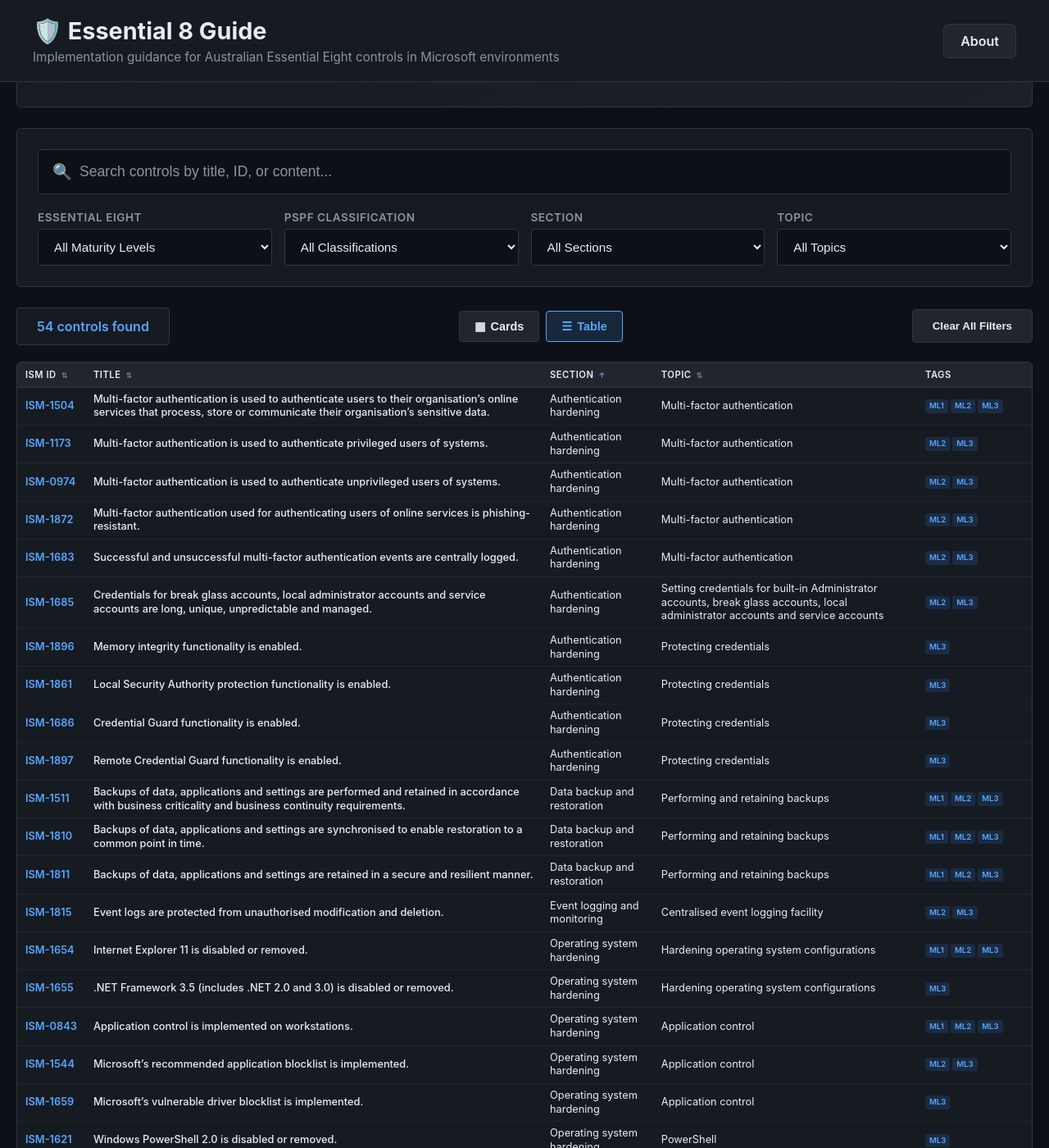
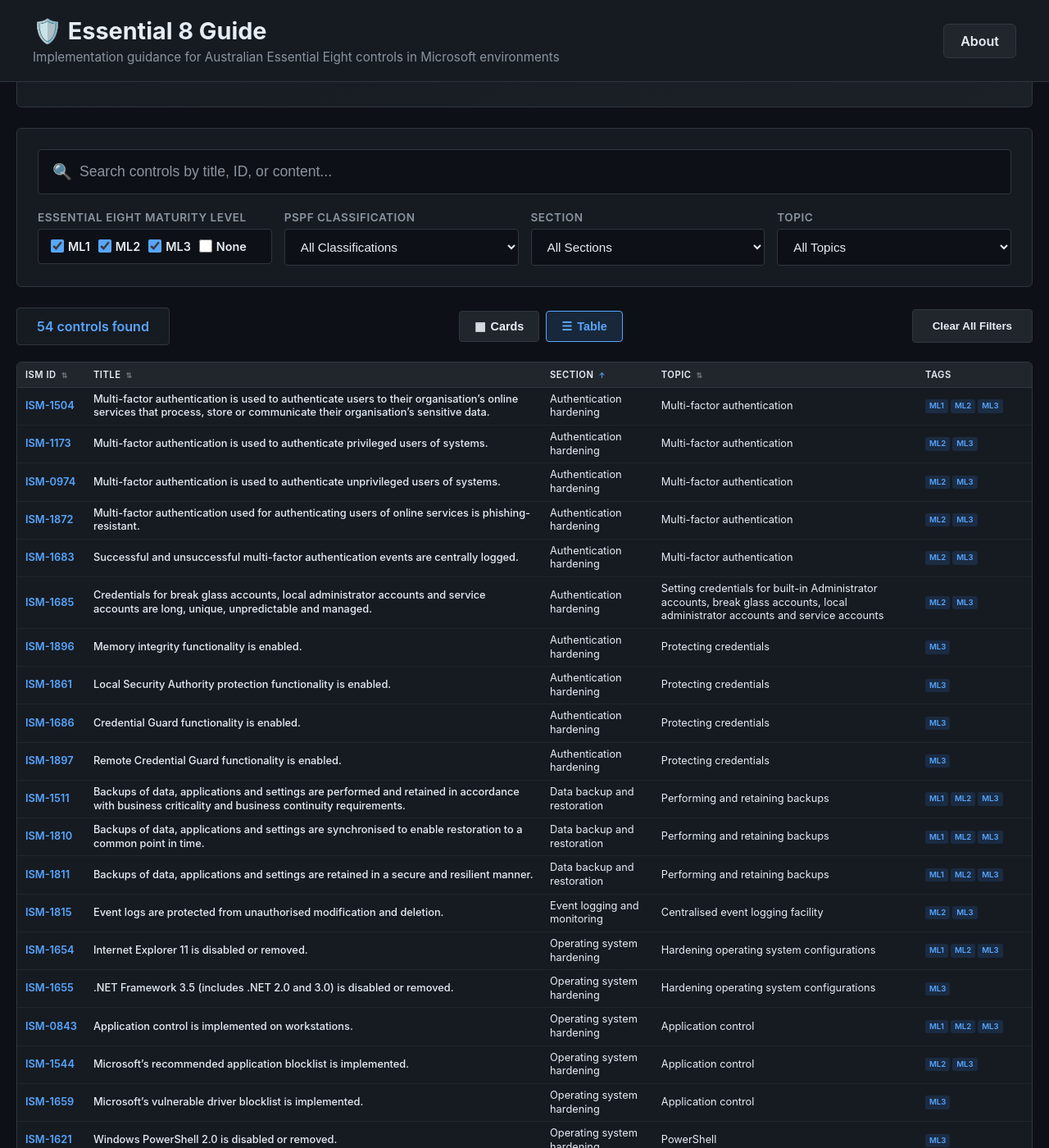
Before and after one commit to alanburchill/ISM-Controls-Guide, a Jekyll site: the page built from index.html, in a window 1280 px wide and 1400 px high, scrolled down 319 px. Shown: the whole window at 82% size. Built offline with Jekyll 4.4.1, drawn with Linux system fonts in a browser that asks for light colours.

Commit message:
Update Essential Eight filter to multi-select checkboxes with ML1/ML2/ML3 default selected and None option

```diff
--- a/index.html
+++ b/index.html
@@ -129,6 +129,43 @@ layout: null
       margin-bottom: 6px;
       text-transform: uppercase;
       letter-spacing: 0.5px;
+    }
+
+    .filter-group select,
+    .checkbox-group {
+      width: 100%;
+      padding: 12px 15px;
+      font-size: 0.95rem;
+      border: 1px solid #30363d;
+      border-radius: 4px;
+      background: #0d1117;
+      color: #e6edf3;
+    }
+
+    .checkbox-group {
+      display: flex;
+      flex-wrap: wrap;
+      gap: 10px;
+      align-items: center;
+    }
+
+    .checkbox-group label {
+      display: flex;
+      align-items: center;
+      gap: 5px;
+      cursor: pointer;
+      font-size: 0.9rem;
+      color: #e6edf3;
+      text-transform: none;
+      letter-spacing: normal;
+      margin-bottom: 0;
+    }
+
+    .checkbox-group input[type="checkbox"] {
+      width: 16px;
+      height: 16px;
+      cursor: pointer;
+      accent-color: #58a6ff;
     }
 
     .filter-group select {
@@ -565,13 +602,13 @@ layout: null
       </div>
       <div class="filters">
         <div class="filter-group">
-          <label>Essential Eight</label>
-          <select id="filter-e8">
-            <option value="">All Maturity Levels</option>
-            <option value="ML1">ML1 - Maturity Level 1</option>
-            <option value="ML2">ML2 - Maturity Level 2</option>
-            <option value="ML3">ML3 - Maturity Level 3</option>
-          </select>
+          <label>Essential Eight Maturity Level</label>
+          <div class="checkbox-group" id="filter-e8">
+            <label><input type="checkbox" value="ML1" checked> ML1</label>
+            <label><input type="checkbox" value="ML2" checked> ML2</label>
+            <label><input type="checkbox" value="ML3" checked> ML3</label>
+            <label><input type="checkbox" value="none"> None</label>
+          </div>
         </div>
         <div class="filter-group">
           <label>PSPF Classification</label>
@@ -661,16 +698,33 @@ layout: null
       });
     }
 
+    function getSelectedE8Levels() {
+      const checkboxes = document.querySelectorAll('#filter-e8 input[type="checkbox"]:checked');
+      return Array.from(checkboxes).map(cb => cb.value);
+    }
+
     function applyFilters() {
-      const e8 = document.getElementById('filter-e8').value;
+      const e8Selected = getSelectedE8Levels();
       const pspf = document.getElementById('filter-pspf').value;
       const section = document.getElementById('filter-section').value;
       const topic = document.getElementById('filter-topic').value;
       const search = document.getElementById('search-input').value.toLowerCase().trim();
 
       let filtered = allControls.filter(control => {
-        if (e8 && (!control.essential_eight || !control.essential_eight.includes(e8))) {
-          return false;
+        // E8 filter - multi-select logic
+        if (e8Selected.length > 0) {
+          const hasNoML = !control.essential_eight || control.essential_eight.length === 0;
+          const noneSelected = e8Selected.includes('none');
+          const mlLevels = e8Selected.filter(v => v !== 'none');
+
+          // Check if control matches any selected ML level OR has no ML (if 'none' selected)
+          const matchesML = mlLevels.length > 0 && control.essential_eight &&
+                           mlLevels.some(ml => control.essential_eight.includes(ml));
+          const matchesNone = noneSelected && hasNoML;
+
+          if (!matchesML && !matchesNone) {
+            return false;
+          }
         }
         if (pspf && (!control.pspf_levels || !control.pspf_levels.includes(pspf))) {
           return false;
@@ -829,7 +883,10 @@ layout: null
     }
 
     function clearFilters() {
-      document.getElementById('filter-e8').value = '';
+      // Reset E8 checkboxes to all checked except 'none'
+      document.querySelectorAll('#filter-e8 input[type="checkbox"]').forEach(cb => {
+        cb.checked = cb.value !== 'none';
+      });
       document.getElementById('filter-pspf').value = '';
       document.getElementById('filter-section').value = '';
       document.getElementById('filter-topic').value = '';
```
Also changed, not shown: other parts of index.html (+3 -1 lines).
